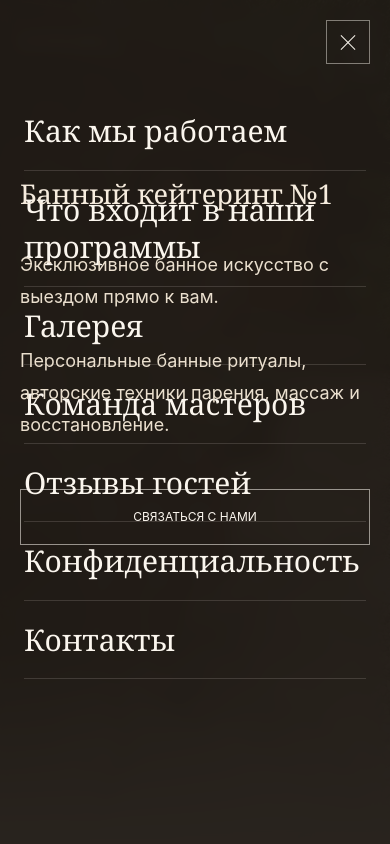
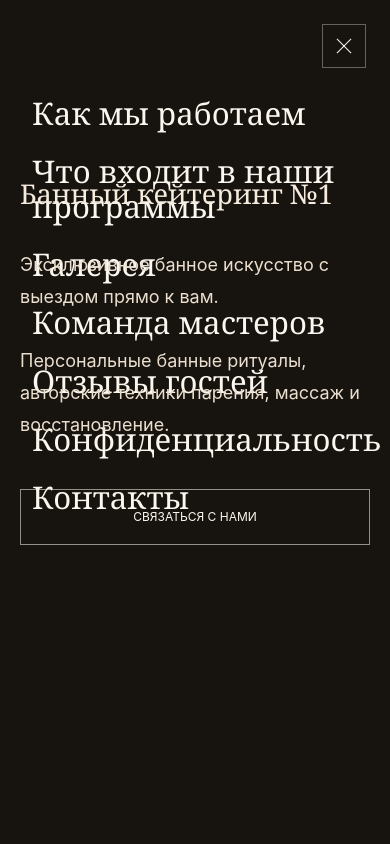
Before and after one commit to ajabenko82/bannoe-buro, a Next.js app: page / in a window 390 px wide. Both pictures are taken after a click on the button "Открыть меню". Shown: the top 844 px of the page. Built offline with nearby package versions, Linux system fonts and the light colour scheme.

Commit message:
Update site content

```diff
--- a/app/MobileNav.tsx
+++ b/app/MobileNav.tsx
@@ -1,6 +1,6 @@
 "use client";
 
-import { useState } from "react";
+import { useEffect, useState } from "react";
 
 const mobileLinks = [
   { label: "Как мы работаем", href: "#how-we-work" },
@@ -15,6 +15,19 @@ const mobileLinks = [
 export default function MobileNav() {
   const [isOpen, setIsOpen] = useState(false);
 
+  useEffect(() => {
+    if (!isOpen) {
+      document.body.style.overflow = "";
+      return;
+    }
+
+    document.body.style.overflow = "hidden";
+
+    return () => {
+      document.body.style.overflow = "";
+    };
+  }, [isOpen]);
+
   const toggleMenu = () => setIsOpen((current) => !current);
   const closeMenu = () => setIsOpen(false);
 
@@ -28,38 +41,40 @@ export default function MobileNav() {
         aria-expanded={isOpen}
         aria-controls="mobile-navigation"
       >
-        <span className="sr-only">{isOpen ? "Закрыть меню" : "Открыть меню"}</span>
+        <span className="sr-only">
+          {isOpen ? "Закрыть меню" : "Открыть меню"}
+        </span>
         <span className="relative block h-4 w-5">
-          <span
-            className={`absolute left-0 top-0 h-px w-5 bg-current transition duration-300 ${
-              isOpen ? "translate-y-2 rotate-45" : ""
-            }`}
-          />
-          <span
-            className={`absolute left-0 top-2 h-px w-5 bg-current transition duration-300 ${
-              isOpen ? "opacity-0" : ""
-            }`}
-          />
-          <span
-            className={`absolute left-0 top-4 h-px w-5 bg-current transition duration-300 ${
-              isOpen ? "-translate-y-2 -rotate-45" : ""
-            }`}
-          />
+          <span className="absolute left-0 top-0 h-px w-5 bg-current" />
+          <span className="absolute left-0 top-2 h-px w-5 bg-current" />
+          <span className="absolute left-0 top-4 h-px w-5 bg-current" />
         </span>
       </button>
 
       {isOpen ? (
         <div
           id="mobile-navigation"
-          className="fixed inset-0 z-[60] bg-[#211c16]/96 px-6 pt-28 pb-10 text-[#fbf6ee] backdrop-blur-sm"
+          className="fixed left-0 top-0 z-[9999] h-[100vh] w-full bg-[#17130f] text-[#fbf6ee]"
         >
-          <nav className="mx-auto flex max-w-md flex-col gap-5">
+          <button
+            type="button"
+            onClick={closeMenu}
+            className="absolute right-6 top-6 flex h-11 w-11 items-center justify-center border border-[#fbf6ee]/35 text-[#fbf6ee] transition hover:bg-[#fbf6ee]/10"
+            aria-label="Закрыть меню"
+          >
+            <span className="relative block h-5 w-5">
+              <span className="absolute left-0 top-1/2 h-px w-5 -translate-y-1/2 rotate-45 bg-current" />
+              <span className="absolute left-0 top-1/2 h-px w-5 -translate-y-1/2 -rotate-45 bg-current" />
+            </span>
+          </button>
+
+          <nav className="flex h-full flex-col gap-6 px-8 pt-24 pb-10">
             {mobileLinks.map((link) => (
               <a
                 key={link.href}
                 href={link.href}
                 onClick={closeMenu}
-                className="border-b border-[#fbf6ee]/14 pb-5 font-display text-3xl leading-tight transition hover:text-[#d8c7ae]"
+                className="font-display text-[clamp(1.85rem,8vw,3rem)] leading-[1.1] text-[#fbf6ee] transition hover:text-[#d8c7ae]"
               >
                 {link.label}
               </a>
```
